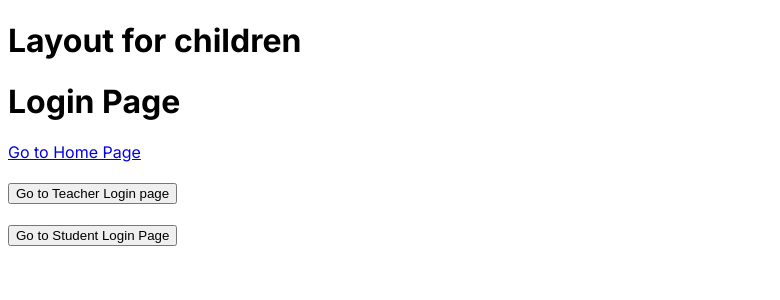
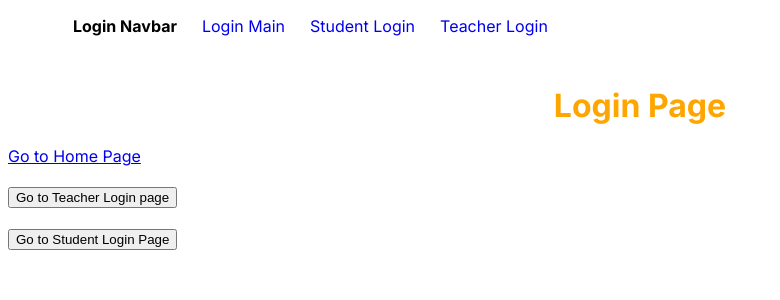
Before and after one commit to shahbaz-ramzan/Next-Js-V13, a Next.js app: page /login in a window 1280 px wide. Shown: the top 300 px of the page, without its empty margins (0-780 px from the left). Built offline with nearby package versions, Linux system fonts and the light colour scheme.

Commit message:
comman layout in next js

```diff
--- a/src/app/login/layout.js
+++ b/src/app/login/layout.js
@@ -1,8 +1,23 @@
+import Link from "next/link";
+import "./login.css"
 
 export default function Layout({children}) {
   return (
     <div>
-        <h1>Layout for children</h1>
+      <ul className="login-menu">
+        <li>
+            <h4>Login Navbar</h4>
+        </li>
+        <li>
+            <Link href="/login">Login Main</Link>
+        </li>
+        <li>
+            <Link href="/login/studentlogin">Student Login</Link>
+        </li>
+        <li>
+            <Link href="/login/teacherlogin">Teacher Login</Link>
+        </li>
+      </ul>
       {children}
     </div>
   )
--- /dev/null
+++ b/src/app/login/login.css
@@ -0,0 +1,18 @@
+.login-menu{
+    display: flex;
+}
+.login-menu li{
+    margin-left: 25px;
+    list-style-type: none;
+}
+.login-menu li a{
+  text-decoration: none;
+}
+.login-menu h4{
+    margin: 0;
+}
+.heading{
+    color: orange;
+    text-align: center;
+    margin-top: 50px;
+}
--- a/src/app/login/page.js
+++ b/src/app/login/page.js
@@ -7,7 +7,7 @@
     const router=useRouter()
     return(
         <main>
-            <h1>Login Page</h1>
+            <h1 className="heading">Login Page</h1>
             <Link href="/" >Go to Home Page</Link>
             <br></br>
             <br></br>
--- a/src/app/login/studentlogin/page.js
+++ b/src/app/login/studentlogin/page.js
@@ -5,7 +5,7 @@
     const router =useRouter()
   return (
     <main>
-        <h1>Student Login</h1>
+        <h1 className="heading">Student Login</h1>
         <br></br>
         <button onClick={()=>router.push("/")} >Go to Home Page</button>
         <br></br>
--- a/src/app/login/teacherlogin/page.js
+++ b/src/app/login/teacherlogin/page.js
@@ -4,7 +4,7 @@
   const router=useRouter()
   return (
     <main>
-      <h1>Teacher Login</h1>
+      <h1 className="heading">Teacher Login</h1>
       <br></br>
       <button onClick={()=>router.push("/login")}>Go to  Login Page</button>
       <br></br>
```
